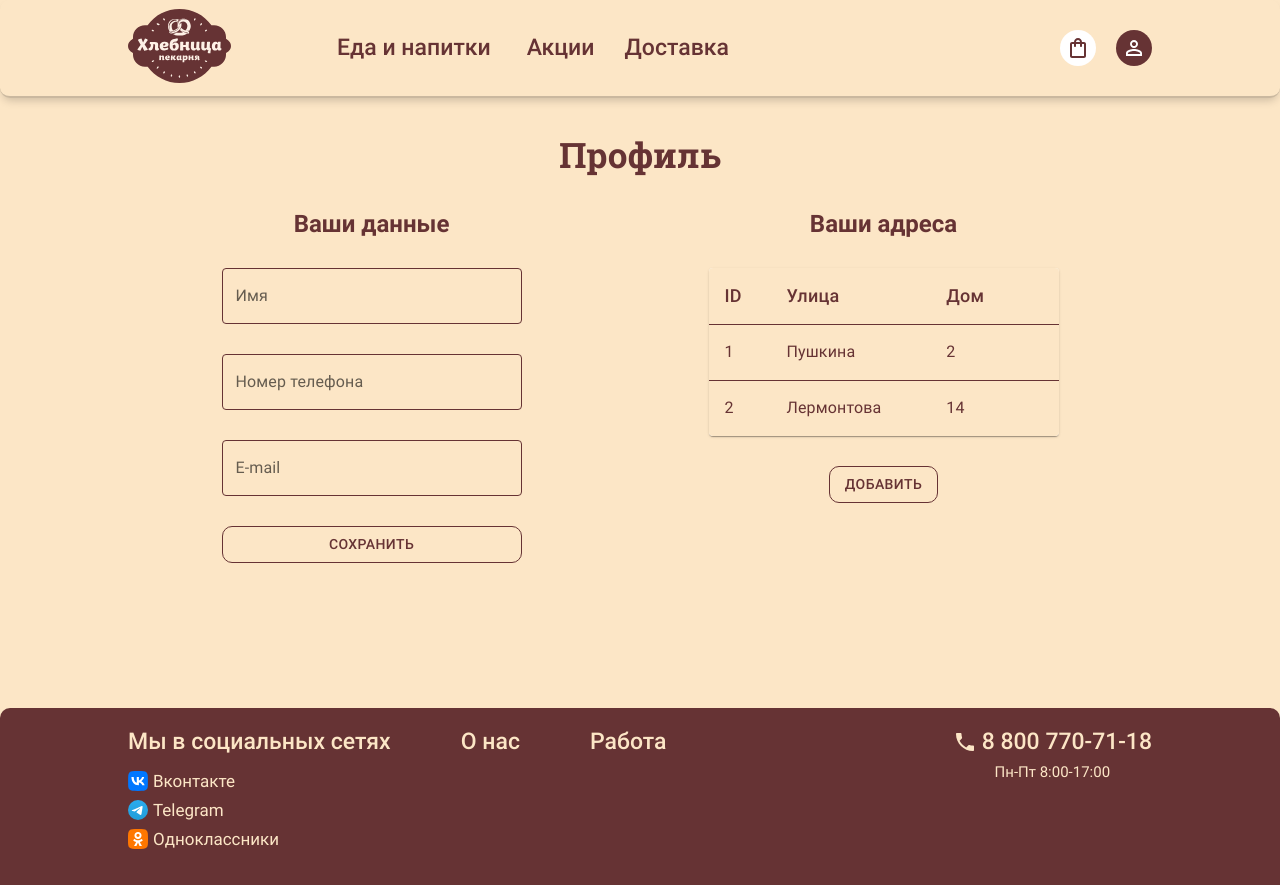
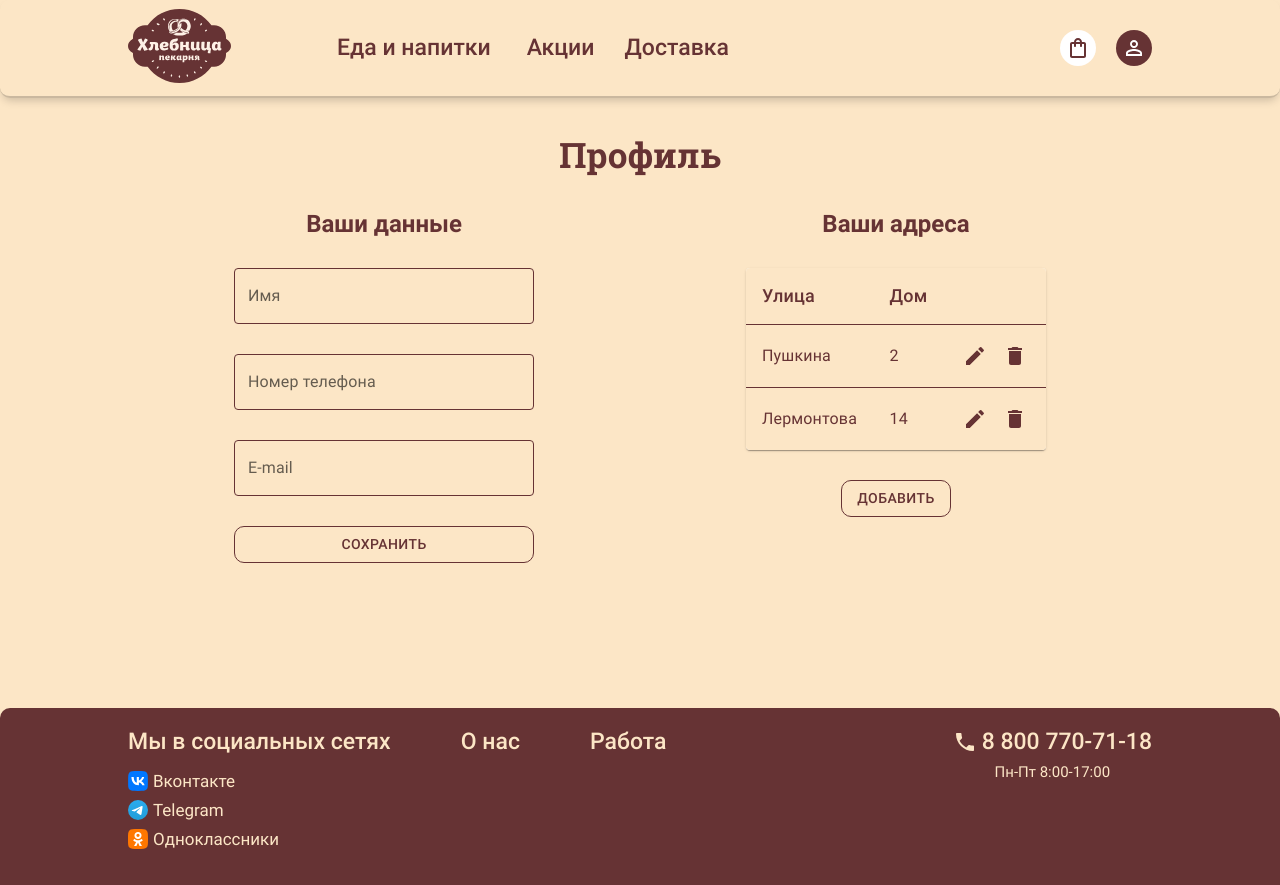
Before and after one commit to hvny/course_project_web, a React (Create React App) app in the folder online-store-frontend/: page /profile in a window 1280 px wide. Built offline with nearby package versions, Linux system fonts and the light colour scheme.

Commit message:
fix: table

```diff
--- a/online-store-frontend/src/components/DataTable/DataTable.css
+++ b/online-store-frontend/src/components/DataTable/DataTable.css
@@ -2,15 +2,16 @@
     /* border: 1px solid #663334; */
 }
 
-.data-table__row_menu {
-    position: relative;
+.data-table__buttons {
+    display: flex;
+    column-gap: 10px;
 }
 
-.data-table__popover {
-    position: absolute;
-    border: 1px solid red;
+.data-table__button {
+    width: 30px;
+    height: 30px;
 }
 
-.data-table__popover-content {
-
+.data-table__icon {
+    color: #663334;
 }
--- a/online-store-frontend/src/components/DataTable/DataTable.jsx
+++ b/online-store-frontend/src/components/DataTable/DataTable.jsx
@@ -11,21 +11,28 @@ import Paper from '@mui/material/Paper';
 import Tooltip from '@mui/material/Tooltip';
 import { StyledTableCell } from "../../utils/constants/dataTableConstants";
 
+import { Dialog } from "@mui/material";
+import DialogContent from '@mui/material/DialogContent';
+
 import IconButton from '@mui/material/IconButton';
-import { Button } from "@mui/material";
 
 import EditIcon from '@mui/icons-material/Edit';
 import DeleteIcon from '@mui/icons-material/Delete';
 
+import AddressForm from "../Profile/AddressForm/AddressForm";
+
 import { StyledEngineProvider } from '@mui/material/styles';
 
 export default function DataTable({ data }) {
+    const [isItemDialogOpen, setIsItemDialogOpen] = useState(false);      //попап добавления адреса
+    const [currentRow, setCurrentRow] = useState();
+
     const columns = [
-        {
+         /*{
             field: 'id',
             headerName: 'ID',
             width: 20,
-        },
+        },*/
         /*{
             field: 'city',
             headerName: 'Город',
@@ -68,8 +75,28 @@ export default function DataTable({ data }) {
         { id: 2, city: "Йошкар-Ола", street: "Лермонтова", house: 14, entry: 5, floor: 28, apartment: 228 }
     ];
 
+    function returnRow(element, index, array) {
+
+    }
+
+    function handleItemDialog(event) {
+        const currentElem = event.target.closest("tr")
+        let currentElemId;
+
+        if (currentElem) {
+            currentElemId = currentElem.getAttribute("id").substr(12);
+        }
+
+        const row = rows.find((element) => {
+            return element.id == currentElemId;
+        });
+        setCurrentRow(row);
+        setIsItemDialogOpen(!isItemDialogOpen);
+    }
+
     return (
         <StyledEngineProvider injectFirst>
+            { rows.length > 0 ?
             <TableContainer component={Paper}>
                 <Table aria-label="simple table" className="data-table">
                     <TableHead>
@@ -85,17 +112,40 @@ export default function DataTable({ data }) {
                         {rows.map((row) => (
                             <TableRow
                                 key={row.id}
+                                id = {`addressItem-${row.id}`}
                                 sx={{ '&:last-child td, &:last-child th': { border: 0 } }}
                                 className="data-table__row"
                             >
-                                <StyledTableCell component="th" scope="row">{row.id}</StyledTableCell>
+                                {/* <StyledTableCell >{row.id}</StyledTableCell> */}
                                 {/* <StyledTableCell align="left">{row.city}</StyledTableCell> */}
                                 <StyledTableCell align="left">{row.street}</StyledTableCell>
                                 <StyledTableCell align="left">{row.house}</StyledTableCell>
                                 {/* <StyledTableCell align="left">{row.entry}</StyledTableCell> */}
                                 {/* <StyledTableCell align="left">{row.floor}</StyledTableCell> */}
                                 {/* <StyledTableCell align="left">{row.apartment}</StyledTableCell> */}
-                                <StyledTableCell align="left" >
+                                <StyledTableCell align="left">
+                                    <div className="data-table__buttons">
+                                        <Tooltip title="Изменить">
+                                            <IconButton className="data-table__button" onClick={handleItemDialog}>
+                                                <EditIcon className="data-table__icon" />
+                                            </IconButton>
+                                        </Tooltip>
+                                        <Dialog
+                                            open={isItemDialogOpen}
+                                            onClose={handleItemDialog}
+                                            aria-labelledby="modal-modal-title"
+                                            aria-describedby="modal-modal-description"
+                                        >
+                                            <DialogContent className="profile__address-dialog">
+                                                <AddressForm title="Изменить адрес" buttonText="Изменить" addressData={currentRow} />
+                                            </DialogContent>
+                                        </Dialog>
+                                        <Tooltip title="Удалить">
+                                            <IconButton className="data-table__button">
+                                                <DeleteIcon className="data-table__icon" />
+                                            </IconButton>
+                                        </Tooltip>
+                                    </div>
 
                                 </StyledTableCell>
                             </TableRow>
@@ -103,6 +153,9 @@ export default function DataTable({ data }) {
                     </TableBody>
                 </Table>
             </TableContainer>
+            :
+            <></>
+            }
         </StyledEngineProvider>
     );
 }
--- a/online-store-frontend/src/components/Profile/AddressForm/AddressForm.css
+++ b/online-store-frontend/src/components/Profile/AddressForm/AddressForm.css
@@ -26,9 +26,6 @@
     row-gap: 20px;
 }
 
-.address-form__input {
-}
-
 .address-form__input_w-250 {
     width: 250px;
 }
--- a/online-store-frontend/src/components/Profile/AddressForm/AddressForm.jsx
+++ b/online-store-frontend/src/components/Profile/AddressForm/AddressForm.jsx
@@ -10,43 +10,51 @@ import { joiResolver } from "@hookform/resolvers/joi";
 import { CssTextField } from "../../../utils/constants/profileConstants";
 import { Select } from '@mui/material';
 
-export default function AddressForm() {
+export default function AddressForm({ title, buttonText, addressData }) {
+    console.log(addressData);
     return (
         <form className="address-form">
-            <h2 className="address-form__title title">Добавить адрес</h2>
+            <h2 className="address-form__title title">{title}</h2>
             <CssTextField
                 id="outlined-basic"
                 className="address-form__input address-form__input_city address-form__input_w-250"
                 label="Город"
+                defaultValue={addressData ? addressData.city : ""}
             />
             <CssTextField
                 id="outlined-basic"
                 className="address-form__input address-form__input_street address-form__input_w-250"
                 label="Улица"
+                defaultValue={addressData ? addressData.street : ""}
+
             />
             <div className="address-form__input-container">
                 <CssTextField
                     id="outlined-basic"
                     className="address-form__input address-form__input_building address-form__input_w-120"
                     label="Дом"
+                    defaultValue={addressData ? addressData.house : ""}
                 />
                 <CssTextField
                     id="outlined-basic"
                     className="address-form__input address-form__input_entry address-form__input_w-120"
                     label="Подъезд"
+                    defaultValue={addressData ? addressData.entry : ""}
                 />
                 <CssTextField
                     id="outlined-basic"
                     className="address-form__input address-form__input_floor address-form__input_w-120"
                     label="Этаж"
+                    defaultValue={addressData ? addressData.floor : ""}
                 />
                 <CssTextField
                     id="outlined-basic"
                     className="address-form__input address-form__input_apartment address-form__input_w-120"
                     label="Квартира"
+                    defaultValue={addressData ? addressData.apartment : ""}
                 />
             </div>
-            <Button className="profile__button address-form__button_submit">Добавить</Button>
+            <Button className="profile__button address-form__button_submit">{buttonText}</Button>
         </form>
     );
 }
--- a/online-store-frontend/src/components/Profile/Profile.css
+++ b/online-store-frontend/src/components/Profile/Profile.css
@@ -57,10 +57,11 @@
     width: 300px;
     height: 400px;
     border-radius: 20px;
+    padding: 30px 0;
 }
 
 .profile__address-container {
-    width: 350px;
+    width: 300px;
     text-align: center;
     /* border: 1px solid red; */
 }
--- a/online-store-frontend/src/components/Profile/Profile.jsx
+++ b/online-store-frontend/src/components/Profile/Profile.jsx
@@ -31,6 +31,8 @@ export default function Profile({ user }) {
       email: user ? user.email : "",
     },
   });
+
+  // const tempAddress = { id: 1, city: "Киров", street: "Пушкина", house: 2, entry: 2, floor: 2, apartment: 2 };
 
   function handlePopup() {
     setIsPopupOpen(!isPopupOpen);
@@ -107,7 +109,7 @@ export default function Profile({ user }) {
                 aria-describedby="modal-modal-description"
               >
                 <DialogContent className="profile__address-dialog">
-                  <AddressForm />
+                  <AddressForm title="Добавить адрес" buttonText="Добавить" />
                 </DialogContent>
               </Dialog>
             </div>
```
